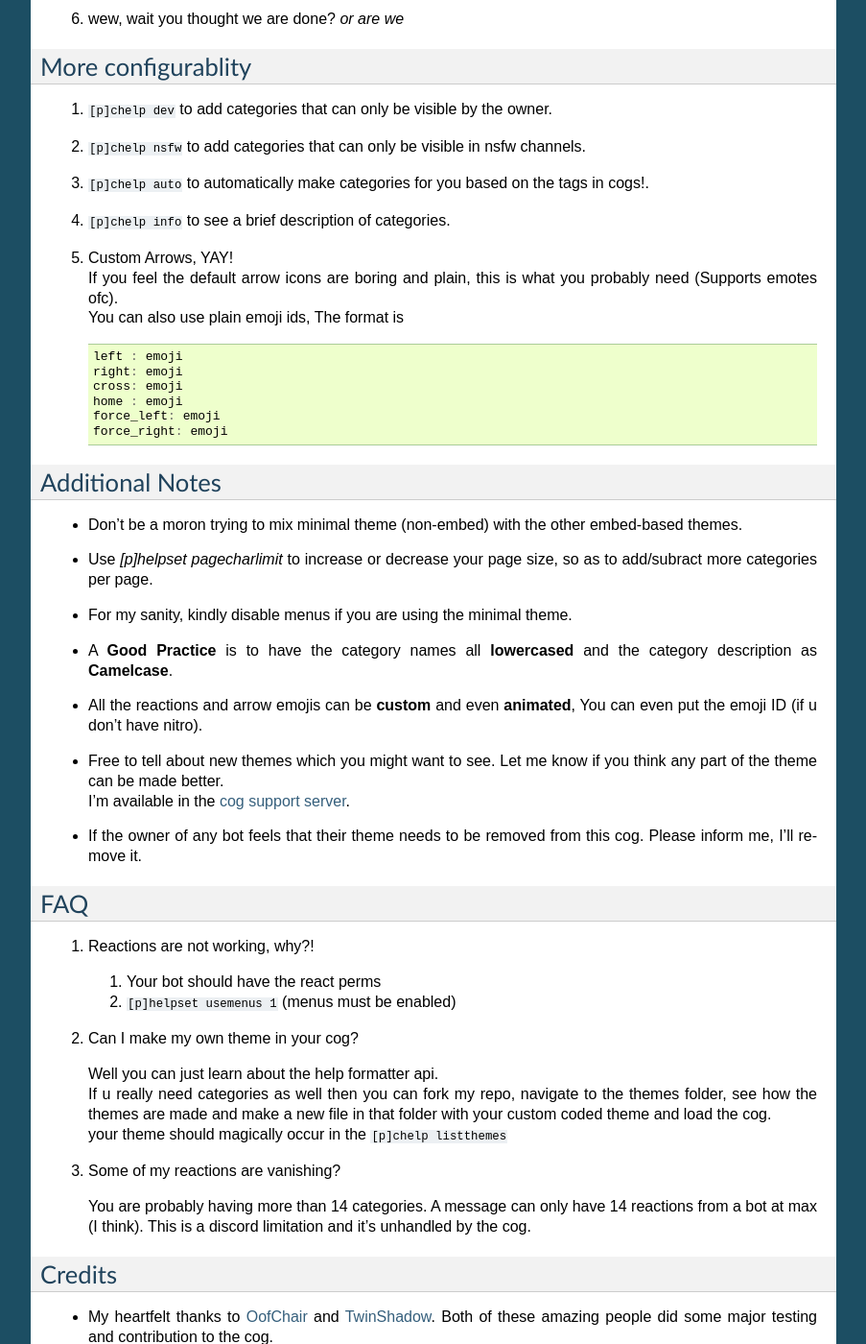
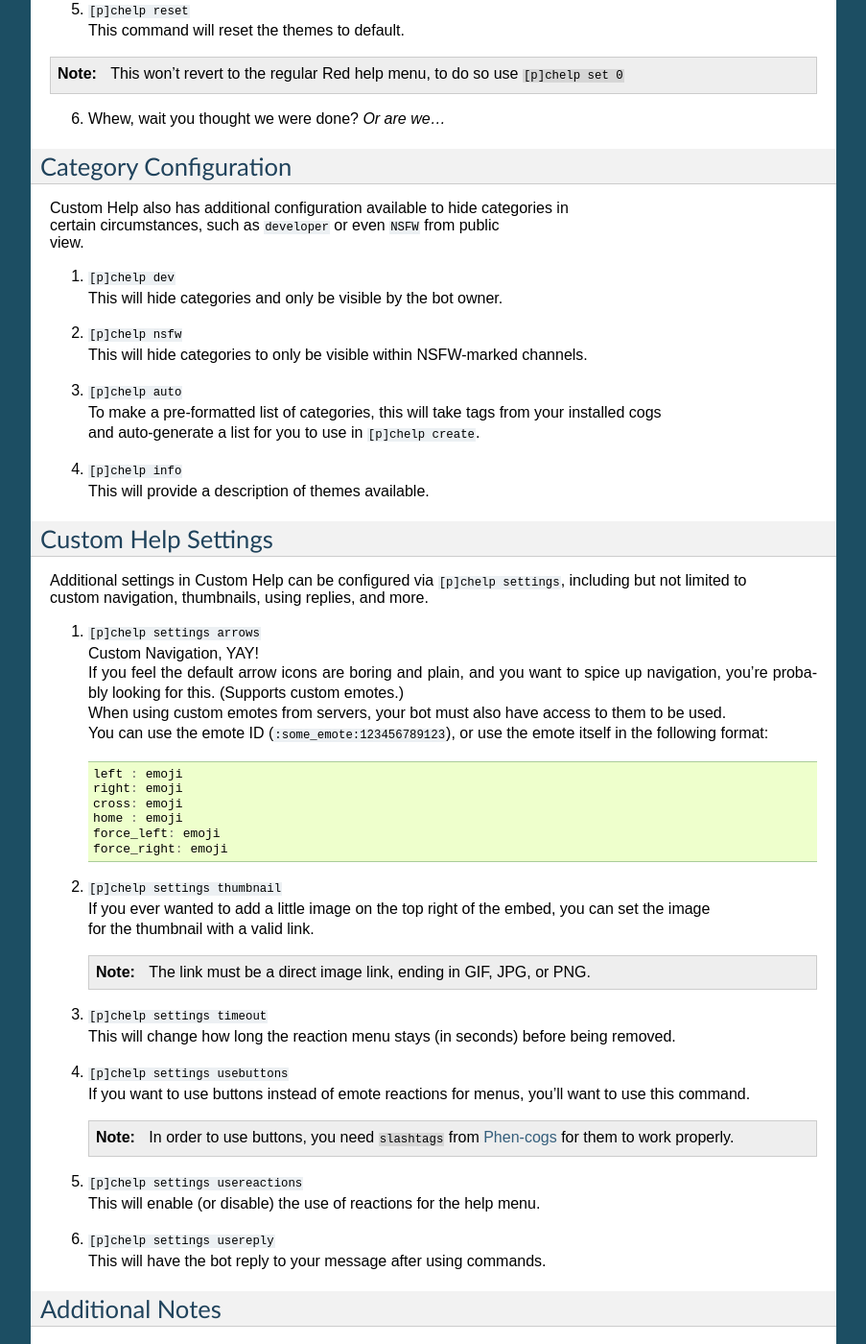
Before and after one commit to npc203/npc-cogs, a Sphinx documentation site: the page built from docs/source/customhelp.rst, in a window 1280 px wide and 1400 px high, scrolled down 3947 px. Shown: the whole window at 96% size, without its empty margins (198-1101 px from the left). Built offline with Sphinx 7.4.7, drawn with Linux system fonts in a browser that asks for light colours; some of the changed text lies outside the part shown.

Commit message:
[CustomHelp] Documentation Spelling and Grammar Fixes - and Addition (#36)
* Small doc overhaul part 1

* Finishes the `chelp settings`

* Last little touches

* Formatting is important

* Add note about thumbnails

* Minor changes

* Dude, formatting is *important* lol

```diff
--- a/docs/source/customhelp.rst
+++ b/docs/source/customhelp.rst
@@ -2,22 +2,22 @@ A Customisable Custom Help Cog For Red:
 =======================================
 
 
-| Couldn't get a shorter title. Anyways, the cog introduces categories,meaning you can now bunch up cogs into one blob and give it a name,description and reaction.
+| Couldn't get a shorter title. Anyways, the cog introduces categories, meaning you can now bunch up cogs into one blob and give it a name,description and reaction.
 |
-| This cog is made cause I didn't like 30 help pages for my bot and i wanted to bunch my cogs.
+| This cog is made cause I didn't like 30 help pages for my bot and I wanted to bunch my cogs.
 |
 | Use ``[p]chelp`` to see what can be customised and ``[p]chelp settings`` for even more customisations.
 |
-| Oh and as an additional bonus, If you have the alias cog loaded. those alias's help can also be retrieved.
+| As an additional bonus, if you have the alias cog loaded, those aliases will also be retrieved.
 
 Setup
--------
+-----
 *Note: Use* ``[p]chelp set 1`` *to set your help to the custom help, else it'll remain as the normal one*
 
 1. | Start by doing ``[p]chelp list`` to list all your cogs
 
 2. | Pick the cogs you need to group into a category.
-   | Then use ``[p]chelp create`` , now add the catergorized cogs as shown below.
+   | Then use ``[p]chelp create``, now add the catergorized cogs as shown below.
 
    .. note::
     This command can be run as many times as needed and can load up cogs into existing categories as well.
@@ -35,13 +35,13 @@ Setup
 
    | |create categories|
 
-3. Congrats you just bunched up cogs into categories. Now you can do
+3. Congrats, you just bunched up cogs into categories. Now you can do
    ``[p]help <category>`` to load the help of all those cogs in the category.
 
-4. | Now ``[p]chelp list`` should show the categories made and your help must look cooler!
+4. | Now ``[p]help`` should show those categories to be that much cooler!
    | |raw help|
 
-5. | Yay! *but wait* , we need to fill in the blanks
+5. | Yay! *But wait*, we need to fill in the blanks.
    | Use ``[p]chelp edit`` to add the everything you need to customise a category.
    | The format is simply:
 
@@ -53,57 +53,79 @@ Setup
       - long_desc: long description
       - reaction: reaction emoji
 
-   | you can mix and match, as much as you want. Like the example below
+   | Feel free to mix and match to your liking, as in example below:
    | |editz|
 
-6. | Now the main help menu must look a little better.
+6. | Once you've edited everything, your help menu will look even more impressive!
    | |Default command|
 
-7.  *butt weight there's more.*
+7.  *But wait, there's even more.*
 
 Themes
--------
+------
 
 Introducing themes that were shamesslessly ripped off from other bots cause I'm bad at designing.
 
-1. | ``[p]chelp listthemes`` to get all the themes and the features available in each of them.
+1. | ``[p]chelp listthemes``
+   | This will get all the themes and the features available in each of them.
    | |list themes|
 
-2. ``[p]chelp load <theme> feature`` to load the respective stuff.
+2. | ``[p]chelp load <theme> <feature>``
+   | This will load the respective theme for a particular feature.
 
    .. note::
       | You can use ``[p]chelp load <theme> all`` to load all the available feature in that theme.
-      | You can mix and match any theme. (you won't lose ur categories <_<)
+      | You can also mix and match any theme. (You will not lose configured categories. <_<)
 
-   | An example of ``[p]chelp load dank main`` is shown below
+   | An example of ``[p]chelp load dank main`` is shown below:
    | |image5|
 
-3. | ``[p]chelp show`` to show what themes are loaded.
+3. | ``[p]chelp show``
+   | This will show what themes are loaded, along with your current settings.
    | |image6|
 
-4. ``[p]chelp unload feature`` to reset the given feature back to default
+4. | ``[p]chelp unload <feature>``
+   | Run this command to reset the given feature back to default.
 
-5. ``[p]chelp reset`` to reset everything back to the default custom help
+5. | ``[p]chelp reset``
+   | This command will reset the themes to default.
 
 .. note::
-    This won't revert to the previous red help, to do so use ``[p]chelp set 0``
+    This won't revert to the regular Red help menu, to do so use ``[p]chelp set 0``
 
-6. wew, wait you thought we are done? *or are we*
+6. Whew, wait you thought we were done? *Or are we...*
 
-More configurablity
+Category Configuration
+----------------------
+
+| Custom Help also has additional configuration available to hide categories in
+| certain circumstances, such as ``developer`` or even ``NSFW`` from public
+| view.
+
+1. | ``[p]chelp dev``
+   | This will hide categories and only be visible by the bot owner.
+
+2. | ``[p]chelp nsfw``
+   | This will hide categories to only be visible within NSFW-marked channels.
+
+3. | ``[p]chelp auto``
+   | To make a pre-formatted list of categories, this will take tags from your installed cogs
+   | and auto-generate a list for you to use in ``[p]chelp create``.
+
+4. | ``[p]chelp info``
+   | This will provide a description of themes available.
+
+Custom Help Settings
 --------------------
 
-1. ``[p]chelp dev`` to add categories that can only be visible by the owner.
+| Additional settings in Custom Help can be configured via ``[p]chelp settings``, including but not limited to
+| custom navigation, thumbnails, using replies, and more.
 
-2. ``[p]chelp nsfw`` to add categories that can only be visible in nsfw channels.
-
-3. ``[p]chelp auto`` to automatically make categories for you based on the tags in cogs!.
-
-4. ``[p]chelp info`` to see a brief description of categories.
-
-5. | Custom Arrows, YAY!
-   | If you feel the default arrow icons are boring and plain, this is what you probably need (Supports emotes ofc).
-   | You can also use plain emoji ids, The format is
+1. | ``[p]chelp settings arrows``
+   | Custom Navigation, YAY!
+   | If you feel the default arrow icons are boring and plain, and you want to spice up navigation, you're probably looking for this. (Supports custom emotes.)
+   | When using custom emotes from servers, your bot must also have access to them to be used.
+   | You can use the emote ID (``:some_emote:123456789123``), or use the emote itself in the following format:
 
    .. code-block:: javascript
 
@@ -114,8 +136,30 @@ More configurablity
       force_left: emoji
       force_right: emoji
 
+2. | ``[p]chelp settings thumbnail``
+   | If you ever wanted to add a little image on the top right of the embed, you can set the image
+   | for the thumbnail with a valid link.
+
+   .. note::
+      The link must be a direct image link, ending in GIF, JPG, or PNG.
+
+3. | ``[p]chelp settings timeout``
+   | This will change how long the reaction menu stays (in seconds) before being removed.
+
+4. | ``[p]chelp settings usebuttons``
+   | If you want to use buttons instead of emote reactions for menus, you'll want to use this command.
+
+   .. note::
+      In order to use buttons, you need ``slashtags`` from `Phen-cogs <https://github.com/phenom4n4n/phen-cogs>`__ for them to work properly.
+
+5. | ``[p]chelp settings usereactions``
+   | This will enable (or disable) the use of reactions for the help menu.
+
+6. | ``[p]chelp settings usereply``
+   | This will have the bot reply to your message after using commands.
+
 Additional Notes
------------------
+----------------
 
 -  Don't be a moron trying to mix minimal theme (non-embed) with the other embed-based themes.
 
@@ -125,12 +169,12 @@ Additional Notes
 
 -  A **Good Practice** is to have the category names all **lowercased** and the category description as **Camelcase**.
 
--  All the reactions and arrow emojis can be **custom** and even **animated**, You can even put the emoji ID (if u don't have nitro).
+-  All the reactions and arrow emojis can be **custom** and even **animated**, you can even put the emoji ID (if you don't have nitro).
 
--  | Free to tell about new themes which you might want to see. Let me know if you think any part of the theme can be made better.
-   | I'm available in the `cog support server <https://discord.gg/GET4DVk>`__.
+-  | Feel free to suggest new themes which you might want to see. Let me know if you think any part of the theme can be made better.
+   | I'm available in the `Cog Support server <https://discord.gg/GET4DVk>`__.
 
--  If the owner of any bot feels that their theme needs to be removed from this cog. Please inform me, I'll remove it.
+-  If the owner of any bot feels that their theme needs to be removed from this cog, please inform me, I'll remove it.
 
 FAQ
 ----
@@ -143,14 +187,14 @@ FAQ
 2. Can I make my own theme in your cog?
 
    | Well you can just learn about the help formatter api.
-   | If u really need categories as well then you can fork my repo,
+   | If you really need categories as well then you can fork my repo,
      navigate to the themes folder, see how the themes are made and make a
      new file in that folder with your custom coded theme and load the cog.
-   | your theme should magically occur in the ``[p]chelp listthemes``
+   | Your theme should magically appear in the ``[p]chelp listthemes``
 
 3. Some of my reactions are vanishing?
 
-   You are probably having more than 14 categories. A message can only have 14 reactions from a bot at max (I think).
+   You probably have more than 14 categories. A message can only have 14 reactions from a bot at max (I think).
    This is a discord limitation and it's unhandled by the cog.
 
 Credits
```
